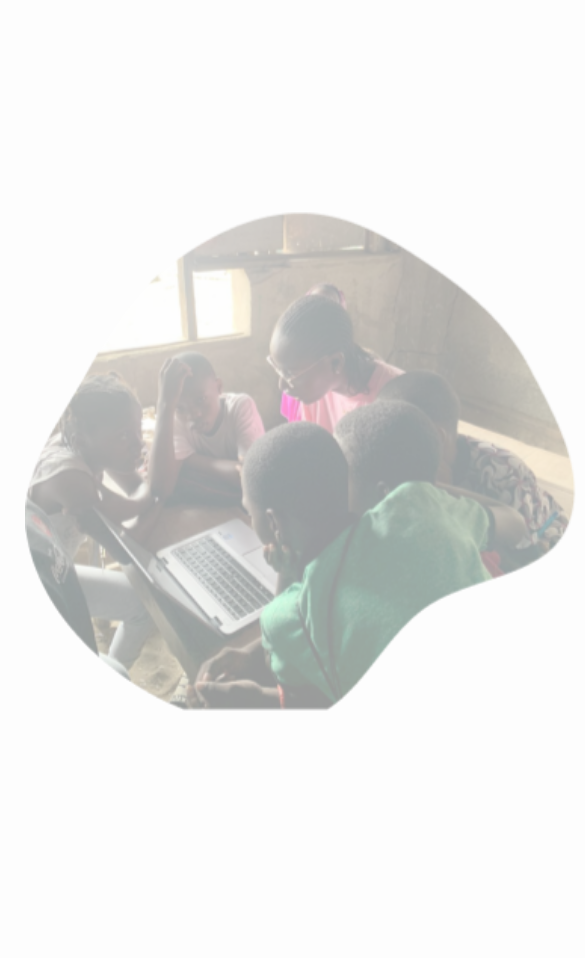
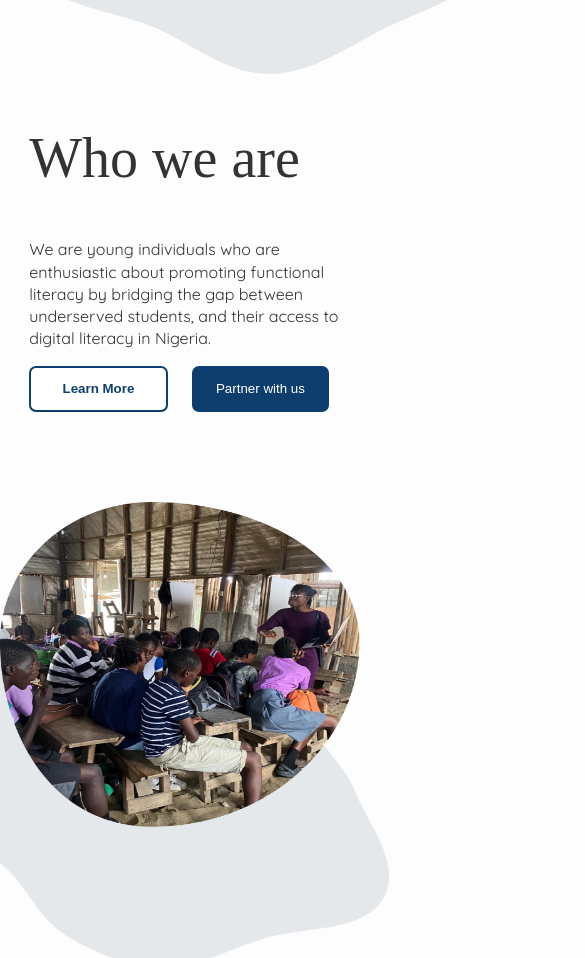
Before and after one commit to NkamaWilliams/cybtracy, a Next.js app: page / in a window 390 px wide. Shown: the part 1039-1997 px from the top of the page, 585 px wide, since content can reach past the window. Built offline with nearby package versions, Linux system fonts and the light colour scheme; a web font is replaced by a local one.

Commit message:
Chore: sm:screen

```diff
--- a/src/Components/HomeFooter.tsx
+++ b/src/Components/HomeFooter.tsx
@@ -1,3 +1,4 @@
+import '@/Styles/styles.css'
 import FooterLogo from '../../public/images/assets/logo-vertical.png'
 import EmailIcon from '../../public/images/icons/email-icon.png'
 import PhoneIcon from '../../public/images/icons/phone-icon.png'
@@ -12,6 +13,7 @@ export default function HomeFooter(){
                 <Image src={FooterLogo} alt='Cybtracy Footer Image' width={220} quality={100}/>
             </div>
             <div className='footer-elements'>
+                <span className='footer-elements-group'>
                     <div className='quick-links'>
                         <h3>QUICK LINKS</h3>
                         <div className='quick-links-container'>
@@ -26,7 +28,8 @@ export default function HomeFooter(){
                         <li><Image src={PhoneIcon} alt='Email Icon'/><span>+234 800 000 0000</span></li>
                         <li><Image src={MapIcon} alt='Email Icon'/><span>124, Ahmadu Bello way, UNILAG, Lagos, Nigeria.</span></li>
                     </ul>
-                <div className='btn-group-col'>
+                </span>
+                <div className='btn-group-footer'>
                     <button className='secondary-btn'>Donate</button>
                     <button className='primary-btn'>Partner with us</button>
                 </div>
--- a/src/Components/Image.tsx
+++ b/src/Components/Image.tsx
@@ -53,8 +53,8 @@ function ImageComponent(){
 
   return (
     <div className='image-slider'>
-        <Image className='slider-image' style={{opacity:opacity}} src={images[image]} alt='Home Image' width={550} quality={100} placeholder='blur'/>
-        <Image className='Slider-image slider-background' style={{opacity:opacity}} src={background[image] } alt='Home Image Background' width={650} quality={100} placeholder='blur'/>
+        <Image className='slider-image' style={{opacity:opacity}} src={images[image]} alt='Home Image' quality={100} placeholder='blur'/>
+        <Image className='Slider-image slider-background' style={{opacity:opacity}} src={background[image] } alt='Home Image Background' quality={100} placeholder='blur'/>
     </div>
   )
 }
--- a/src/Components/Whoweare.tsx
+++ b/src/Components/Whoweare.tsx
@@ -6,7 +6,7 @@ import WhoweareBg from '../../public/images/assets/whoweare-bg.png'
 
 export default function Whoweare() {
     return (
-        <section style={{marginTop:'8rem', width:'85vw',marginLeft:'2rem'}}>
+        <section className='whoweare-section'>
             <div>
                 <Image src={WhoweareImg} className='slider-image' alt='Who we are' width={570} quality={100} />
                 <Image src={WhoweareBg} className='slider-background whoweare-bg' alt='Background' width={560} quality={100} />
--- a/src/Styles/Team.css
+++ b/src/Styles/Team.css
@@ -270,8 +270,10 @@ line-height: 120%; /* 26.4px */
     }
     .donate {
         display: flex;
+        width: 100%;
         gap: 2rem;
         align-items: center;
+        justify-content: center;
         flex-wrap: wrap;
     }
     .images {
--- a/src/Styles/home.css
+++ b/src/Styles/home.css
@@ -69,10 +69,14 @@
 .slider-background{
     z-index: -10;
     position: relative;
+    width: 650px;
+    height: 610px;
   }
 .slider-image {
     position: absolute;
     transition: opacity 1s ease;
+    width: 550px;
+    height: 520px;
 }
 .type{
     height: 7rem;
@@ -98,3 +102,19 @@
         opacity: 1;
     }
 }
+
+@media (max-width: 768px){
+    .primary-intro {
+        height: fit-content;
+        width: 85%;
+        margin: 0 auto;
+    }
+    .slider-image {
+        width: 360px;
+        height: 325px;
+    }
+    .slider-background {
+        width: 440px;
+        height: 415px;
+    }
+}
--- a/src/Styles/styles.css
+++ b/src/Styles/styles.css
@@ -128,6 +128,7 @@ section{
 .workstream-intro {
     margin-top: 0 !important;
     width: 505px;
+    box-sizing: border-box;
 }
 
 .workstream-img {
@@ -236,7 +237,7 @@ section{
     display: flex;
     flex-direction: row;
     gap: 50px;
-    align-items: end;
+    align-items: flex-end;
     padding: 10px 30px;
 }
 
@@ -258,14 +259,20 @@ section{
     gap: 20px;
 }
 
-.footer-elements{
-    gap: 6rem;
+.footer-elements-group {
+    width: 70%;
     display: flex;
     align-items: center;
     flex-direction: row;
+    gap: 6rem;
+    box-sizing: border-box;
 }
-.footer-elements > ul {
+
+.footer-elements-group > ul {
     list-style-type: none;
+}
+
+.footer-elements-group > ul {
     display: flex;
     flex-direction: column;
     gap: 20px;
@@ -273,7 +280,7 @@ section{
     padding: 10px;
 }
 
-.footer-elements > ul > li {
+.footer-elements-group > ul > li {
     font-size: 16px !important;
     display: flex;
     flex-direction: row;
@@ -295,6 +302,21 @@ section{
     flex-direction: column;
     gap: 24px;
     padding: 15px 10px;
+}
+
+.btn-group-footer {
+    width: 300px;
+    height: 100%;
+    display: flex;
+    flex-direction: column;
+    gap: 24px;
+    padding: 15px 10px;
+}
+
+.whoweare-section {
+    margin-top:'8rem';
+    width:'85vw';
+    margin-left:'2rem'
 }
 
 #hamburger{
@@ -358,7 +380,122 @@ section{
         right: 30px;
         display: block;
     }
+    section {
+        gap: 6rem;
+        margin-bottom: 6rem;
+    }
+    .whoweare-section{
+        width: 100%;
+        margin-top: 0;
+        height: fit-content;
+        flex-direction: column-reverse;
+    }
+    .whoweare-bg {
+        left: -50px;
+        top: 50px;
+    }
     .landing-header_container .text-land {
         font-size: 50px;
     }
+    .home-footer {
+        flex-direction: column;
+        gap: 0;
+        padding: 2em 0;
+    }
+    .home-footer-logo {
+        width: 100%;
+    }
+    .footer-elements {
+        width: 100%;
+        flex-direction: column;
+        gap: 15px;
+        align-items: center;
+        padding: 10px 0px;
+    }
+    .footer-elements-group {
+        width: 100%;
+        padding: 0 1em;
+        height: fit-content;
+        gap: 0;
+    }
+    .footer-elements-group > * {
+        box-sizing: border-box;
+        padding: 2em;
+    }
+    .footer-elements-group > ul {
+        width: 60%;
+        display: flex;
+        flex-direction: column;
+        font-size: 14px;
+        gap: 2.5em;
+    }
+    .footer-elements-group > ul > li {
+        display: flex;
+        justify-content: center;
+        align-items: center;
+        flex-direction: column;
+        font-size: 14px;
+        gap: 5px;
+    }
+    .quick-links {
+        gap: 10px;
+        width: 40%;
+    }
+    .quick-links-container {
+        gap: 14px;
+    }
+    .get-involved-section {
+        flex-direction: column;
+        height: fit-content;
+        padding: 1em;
+        box-sizing: border-box;
+    }
+    .btn-group-footer {
+        flex-direction: row;
+    }
+    .link {
+        font-size: 14px;
+    }
+    .workstream {
+        height: fit-content;
+        flex-direction: column;
+    }
+    .workstream-intro {
+        width: 100%;
+        padding-inline: 2em;
+    }
+    .workstream-card-wrapper {
+        width: 90%;
+        margin: 0 auto;
+        padding: 6px;
+        box-sizing: border-box;
+    }
+    .workstream-card-first {
+        transform: translateX(0);
+    }
+
+    .workstream-card-third {
+        transform: translateX(0);
+    }
+    .workstream-card {
+        width: fit-content;
+    }
+
+    .workstream-card > div > h2 {
+        font-size: 20px;
+    }
+
+    .workstream-card > div > p {
+        font-size: 14px;
+    }
+    .header {
+        font-size: 56px;
+    }
+    .header-text {
+        font-size: 16px;
+    }
+    .get-involved-intro {
+        width: 90%;
+        margin: 0 auto;
+    }
 }
--- a/src/app/globals.css
+++ b/src/app/globals.css
@@ -26,11 +26,11 @@ main{
 
 @media (max-width: 768px){
   main{
-    height: 220vh;
+    height: fit-content;
   }
   .landing{
     flex-direction: column;
-    gap: 3rem;
+    gap: 2rem;
   }
   .landing-header_container{
     width: 80vw;
```
Lines whose indentation alone changed are shown as unchanged.
